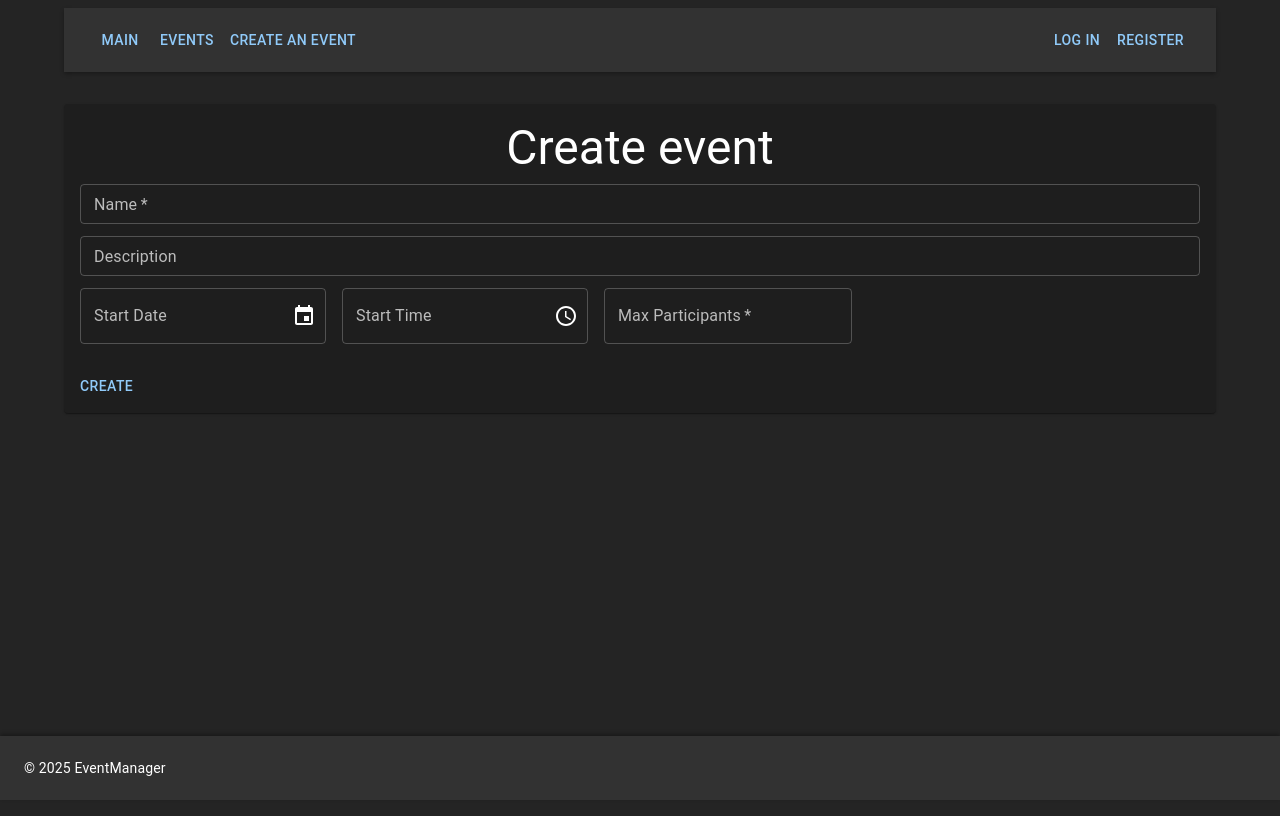
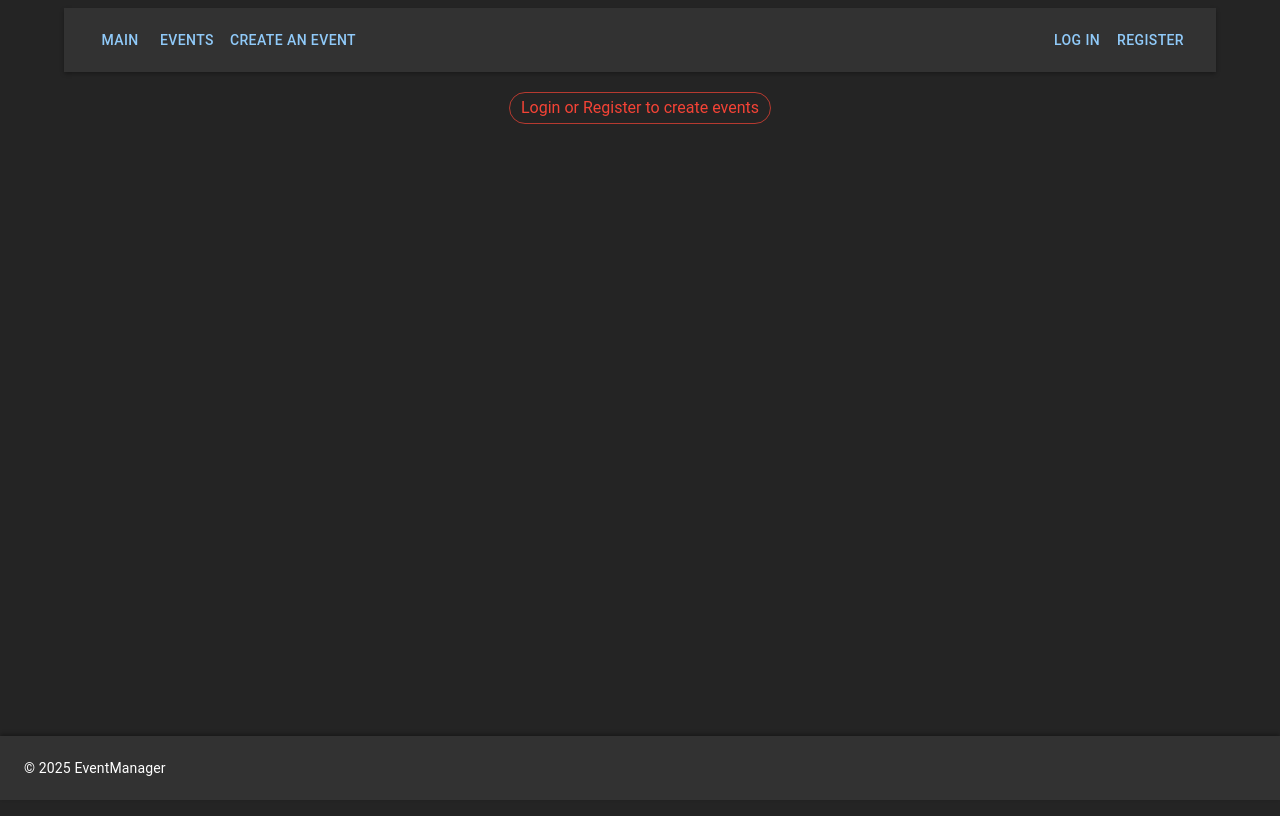
Before and after one commit to m1st001/EventManager, a React (Vite) app in the folder EventManager.Frontend/: page /create-event in a window 1280 px wide. Built offline with nearby package versions, Linux system fonts and the light colour scheme; some icons are missing.

Commit message:
Added login requirements to browse and create events.

```diff
--- /dev/null
+++ b/EventManager.Frontend/src/components/NotLoggedIn.tsx
@@ -0,0 +1,21 @@
+import React from "react";
+import { Chip } from "@mui/material";
+import { StyledContentBox } from "./styles.ts";
+
+const NotLoggedIn = ({ message }: { message: string }) => {
+  return (
+    <StyledContentBox>
+      <Chip
+        label={message}
+        color="error"
+        variant="outlined"
+        size="medium"
+        sx={{
+          fontSize: "16px",
+        }}
+      />
+    </StyledContentBox>
+  );
+};
+
+export default NotLoggedIn;
--- a/EventManager.Frontend/src/pages/CreateEventPage.tsx
+++ b/EventManager.Frontend/src/pages/CreateEventPage.tsx
@@ -1,11 +1,17 @@
 import React from "react";
 import CreateEventForm from "../components/CreateEventForm.tsx";
+import { RootState } from "../store/store.ts";
+import { useSelector } from "react-redux";
+import NotLoggedIn from "../components/NotLoggedIn.tsx";
 
 const CreateEventPage = () => {
-  return (
-    <div>
-      <CreateEventForm />
-    </div>
+  const IsLoggedIn = useSelector(
+    (state: RootState) => state.session,
+  ).isLoggedIn;
+  return IsLoggedIn ? (
+    <CreateEventForm />
+  ) : (
+    <NotLoggedIn message="Login or Register to create events" />
   );
 };
 
--- a/EventManager.Frontend/src/pages/EventsPage.tsx
+++ b/EventManager.Frontend/src/pages/EventsPage.tsx
@@ -1,8 +1,18 @@
 import React from "react";
 import EventGrid from "../components/eventGrid/index.tsx";
+import { useSelector } from "react-redux";
+import { RootState } from "../store/store.ts";
+import NotLoggedIn from "../components/NotLoggedIn.tsx";
 
 const EventsPage = () => {
-  return <EventGrid />;
+  const IsLoggedIn = useSelector(
+    (state: RootState) => state.session,
+  ).isLoggedIn;
+  return IsLoggedIn ? (
+    <EventGrid />
+  ) : (
+    <NotLoggedIn message="Login or Register to browse events" />
+  );
 };
 
 export default EventsPage;
```
